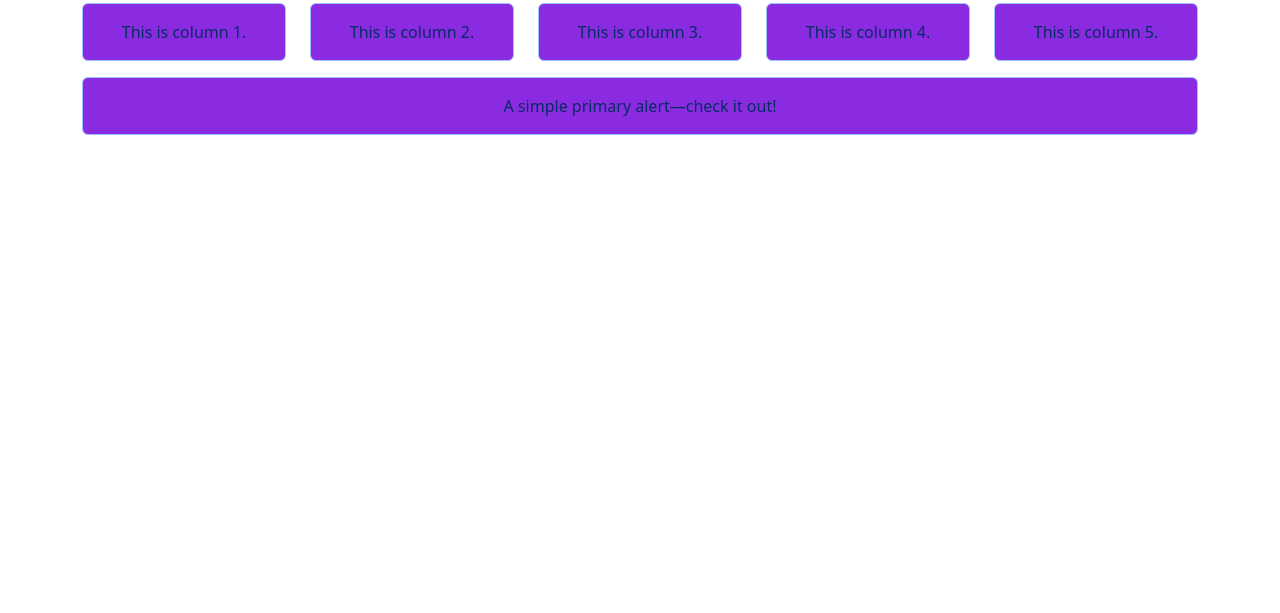
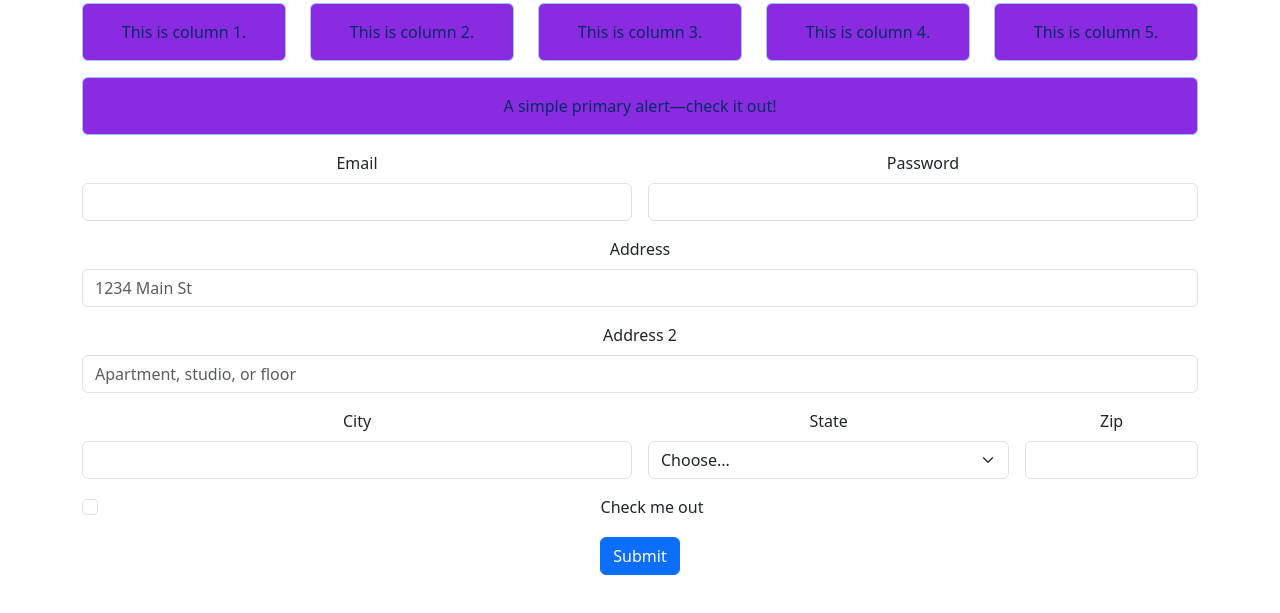
Before and after one commit to fritzlim/SP-FED-CA2-Bootstrap-2023-2024, a plain HTML site: page index.html in a window 1280 px wide. Shown: the part 109-722 px from the top of the page. Drawn offline with nearby package versions, Linux system fonts and the light colour scheme.

Commit message:
[WIP] Form validation before running submit handler

```diff
--- a/index.html
+++ b/index.html
@@ -69,8 +69,52 @@
       <div class="alert alert-primary" role="alert">
           A simple primary alert—check it out!
       </div>
-    </div>
-
+      <!-- Bootstrap form -->
+      <form class="row g-3" onsubmit="true">
+        <div class="col-md-6">
+          <label for="inputEmail4" class="form-label">Email</label>
+          <input type="email" class="form-control" id="inputEmail4" required>
+        </div>
+        <div class="col-md-6">
+          <label for="inputPassword4" class="form-label">Password</label>
+          <input type="password" class="form-control" id="inputPassword4">
+        </div>
+        <div class="col-12">
+          <label for="inputAddress" class="form-label">Address</label>
+          <input type="text" class="form-control" id="inputAddress" placeholder="1234 Main St">
+        </div>
+        <div class="col-12">
+          <label for="inputAddress2" class="form-label">Address 2</label>
+          <input type="text" class="form-control" id="inputAddress2" placeholder="Apartment, studio, or floor">
+        </div>
+        <div class="col-md-6">
+          <label for="inputCity" class="form-label">City</label>
+          <input type="text" class="form-control" id="inputCity">
+        </div>
+        <div class="col-md-4">
+          <label for="inputState" class="form-label">State</label>
+          <select id="inputState" class="form-select">
+            <option selected>Choose...</option>
+            <option>...</option>
+          </select>
+        </div>
+        <div class="col-md-2">
+          <label for="inputZip" class="form-label">Zip</label>
+          <input type="text" class="form-control" id="inputZip">
+        </div>
+        <div class="col-12">
+          <div class="form-check">
+            <input class="form-check-input" type="checkbox" id="gridCheck">
+            <label class="form-check-label" for="gridCheck">
+              Check me out
+            </label>
+          </div>
+        </div>
+        <div class="col-12">
+          <button id="submit-button" onclick="handleFormSubmit" class="btn btn-primary">Submit</button>
+        </div>
+      </form>
+      <!-- End of Bootstrap form -->
     </div>
     <script src="https://cdn.jsdelivr.net/npm/bootstrap@5.3.0-alpha3/dist/js/bootstrap.bundle.min.js" integrity="sha384-ENjdO4Dr2bkBIFxQpeoTz1HIcje39Wm4jDKdf19U8gI4ddQ3GYNS7NTKfAdVQSZe" crossorigin="anonymous"></script>
     <script src="./js/script.js"></script>
--- a/js/script.js
+++ b/js/script.js
@@ -1,3 +1,6 @@
+// const submitButton = document.getElementById("submit-button");
+// submitButton.addEventListener("click", handleFormSubmit(event));
+
 // function showImage() {
 //   //   alert("Smile! :)");
 //   //   alert(document.getElementById("img1").name);
@@ -11,3 +14,13 @@
 //       break;
 //   }
 // }
+
+// TODO: Able to validate the form before running the submit handler.
+// Use <form onsubmit="return validateForm">
+// See https://www.google.com/search?client=firefox-b-d&q=html+javascrit+form+validation
+//    - https://www.geeksforgeeks.org/form-validation-using-html-javascript/
+function handleFormSubmit(e) {
+  // e.preventDefault();
+  // alert("Handle form submit");
+  console.log("hello");
+}
```
